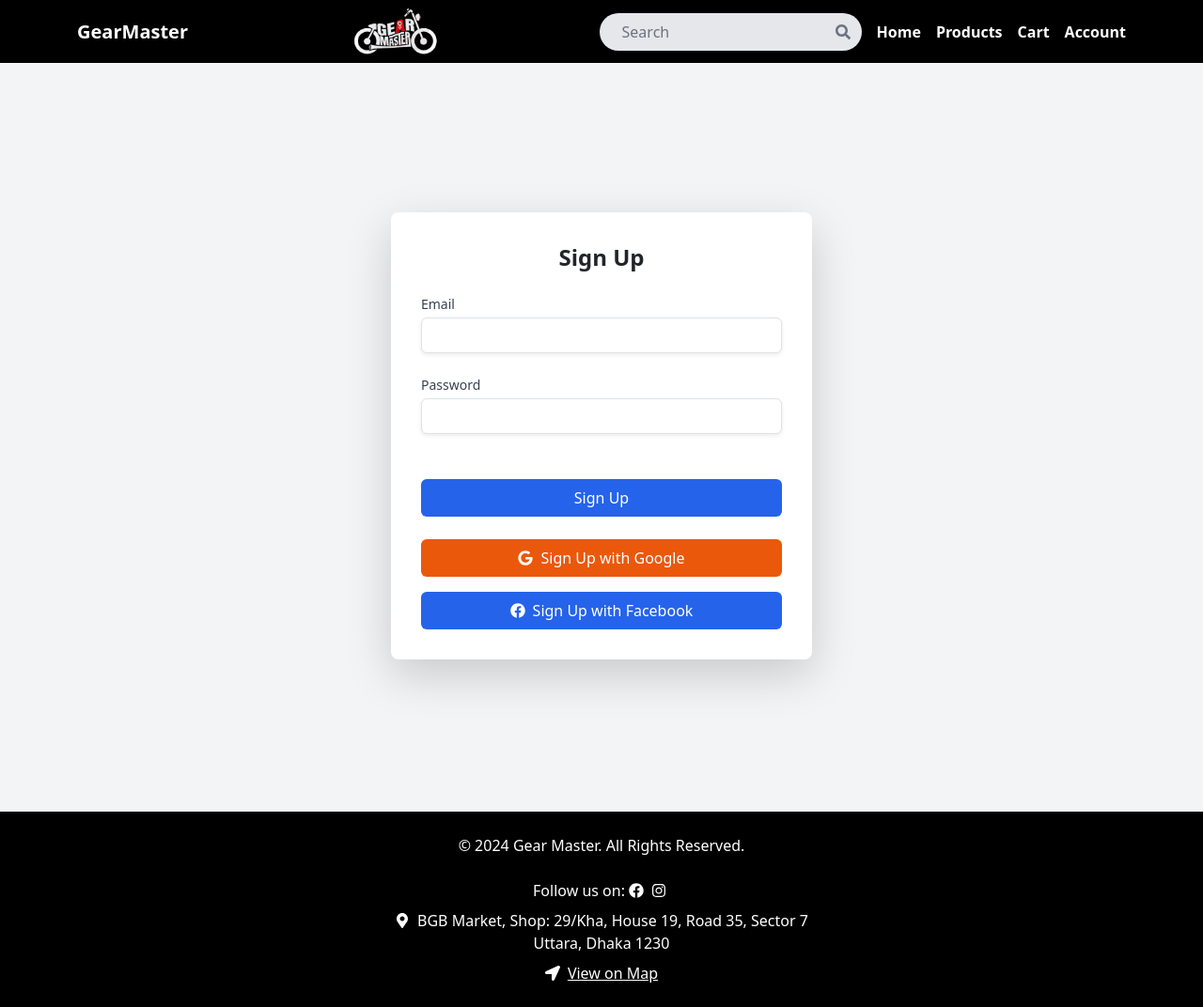
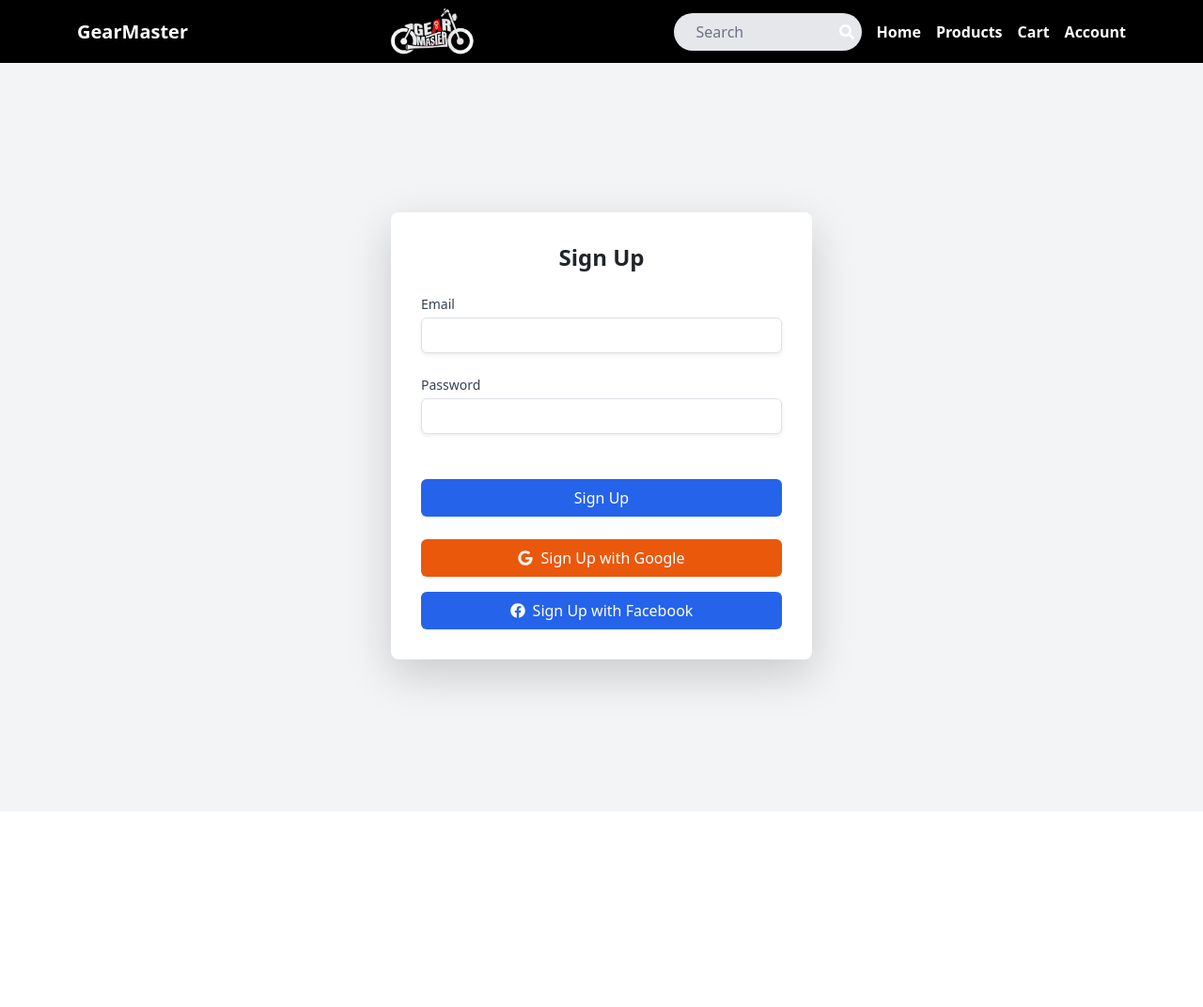
Before and after one commit to saajiidi/gm-store, a React (Create React App) app: page /signup in a window 1280 px wide. Shown: the whole page at 94% size. After the commit the page ends 864 px from the top, so only its background shows below. Built offline with nearby package versions, Linux system fonts and the light colour scheme.

Commit message:
nav bar update

```diff
--- a/package.json
+++ b/package.json
@@ -16,6 +16,7 @@
     "firebase": "^10.12.2",
     "react": "^18.3.1",
     "react-dom": "^18.3.1",
+    "react-fontawesome": "^1.7.1",
     "react-icons": "^5.2.1",
     "react-router-dom": "^6.23.1",
     "react-scripts": "5.0.1",
--- a/src/assets/css/Navbar.css
+++ b/src/assets/css/Navbar.css
@@ -25,3 +25,34 @@
     transform: translateY(0);
   }
 }
+/* Add this CSS file to create the animation for the Gear Master text */
+
+
+
+
+/* Styles for the search bar and button */
+.search-container {
+  display: flex;
+  align-items: center;
+  position: relative;
+}
+
+.search-input {
+  width: 200px;
+  padding-right: 2.5rem; /* Make space for the search icon */
+}
+
+.search-button {
+  background: none;
+  border: none;
+  cursor: pointer;
+  position: absolute;
+  right: 0.5rem;
+}
+
+.search-icon.inside {
+  position: absolute;
+  right: 0.5rem;
+}
+
+/* Additional styles for responsive design */
--- a/src/components/Layout/Footer.tsx
+++ b/src/components/Layout/Footer.tsx
@@ -1,64 +1,196 @@
-import React from "react";
-import {
-  FaFacebook,
-  FaInstagram,
-  FaMapMarkerAlt,
-  FaLocationArrow,
-} from "react-icons/fa";
+import React, { useState, useEffect } from "react";
+import { Link } from "react-router-dom";
+import { FaSearch } from "react-icons/fa";
+import logo from "../../assets/img/logo.png";
+import "../../assets/css/Navbar.css"; // Create and import this CSS file for animations
 
-const socialMediaLinks = [
-  {
-    name: "Facebook",
-    icon: <FaFacebook />,
-    url: "https://www.facebook.com/profile.php?id=61558077623189",
-  },
-  {
-    name: "Instagram",
-    icon: <FaInstagram />,
-    url: "https://www.instagram.com",
-  },
+const navItems = [
+  { name: "Home", path: "/" },
+  { name: "Products", path: "/products" },
+  { name: "Cart", path: "/cart" },
 ];
 
-const Footer: React.FC = () => {
+const accountItems = [
+  { name: "Login", path: "/login" },
+  { name: "Sign Up", path: "/signup" },
+];
+
+const Navbar: React.FC = () => {
+  const [isMobileMenuOpen, setIsMobileMenuOpen] = useState(false);
+  const [isDropdownOpen, setIsDropdownOpen] = useState(false);
+  const [isSearchOpen, setIsSearchOpen] = useState(false);
+  const [searchQuery, setSearchQuery] = useState("");
+
+  const toggleMobileMenu = () => {
+    setIsMobileMenuOpen(!isMobileMenuOpen);
+  };
+
+  const toggleDropdown = () => {
+    setIsDropdownOpen(!isDropdownOpen);
+  };
+
+  const closeMobileMenu = () => {
+    setIsMobileMenuOpen(false);
+  };
+
+  const handleAccountItemClick = () => {
+    setIsMobileMenuOpen(false);
+  };
+
+  const toggleSearch = () => {
+    setIsSearchOpen(!isSearchOpen);
+  };
+
+  const handleSearchChange = (e: React.ChangeEvent<HTMLInputElement>) => {
+    setSearchQuery(e.target.value);
+  };
+
   return (
-    <footer className="bg-black text-white text-center py-4 mt-auto">
-      <div className="container mx-auto px-4">
-        <p>&copy; 2024 Gear Master. All Rights Reserved.</p>
-        <div className="mt-4">
-          <div className="flex justify-center items-center space-x-4 mb-2">
-            <span>Follow us on:</span>
-            {socialMediaLinks.map((link, index) => (
-              <a
-                key={index}
-                className="text-white hover:text-gray-300 mx-1"
-                href={link.url}
-                target="_blank"
-                rel="noopener noreferrer"
+    <nav className="bg-black text-white p-2 fixed w-full z-10 top-0">
+      <div className="container mx-auto flex justify-between items-center">
+        <div className="text-xl font-bold flex items-center">
+          <Link
+            to="/"
+            className="text-white no-underline hover:no-underline flex"
+            onClick={closeMobileMenu}
+          >
+            {Array.from("Gear Master").map((letter, index) => (
+              <span key={index} className="gear-master-letter">
+                {letter}
+              </span>
+            ))}
+          </Link>
+        </div>
+
+        <div className="">
+          <img src={logo} alt="Gear Master Logo" width="150" height="150" />
+        </div>
+
+        <div className="hidden md:flex items-center space-x-4">
+          <div className="relative">
+            <div className={`search-container ${isSearchOpen ? "active" : ""}`}>
+              <input
+                type="text"
+                placeholder="Search"
+                value={searchQuery}
+                onChange={handleSearchChange}
+                className="search-input rounded-full px-4 py-2 bg-gray-200 text-black placeholder-gray-500"
+              />
+              <button
+                type="button"
+                onClick={toggleSearch}
+                className="search-button"
               >
-                {link.icon}
-              </a>
-            ))}
+                <FaSearch className="search-icon" />
+              </button>
+            </div>
           </div>
-          <div className="flex justify-center items-center space-x-2 mt-2">
-            <FaMapMarkerAlt />
-            <span>BGB Market, Shop: 29/Kha, House 19, Road 35, Sector 7</span>
-          </div>
-          <span>Uttara, Dhaka 1230</span>
-          <div className="flex justify-center items-center space-x-2 mt-2">
-            <a
-              className="text-white hover:text-gray-300 flex items-center space-x-2"
-              href="https://www.google.com/maps/place/23.87262756989467,90.40014224456021"
-              target="_blank"
-              rel="noopener noreferrer"
+
+          {navItems.map((item) => (
+            <Link
+              key={item.name}
+              to={item.path}
+              className="font-bold text-white hover:text-gray-300 no-underline"
+              onClick={closeMobileMenu}
             >
-              <FaLocationArrow />
-              <span>View on Map</span>
-            </a>
+              {item.name}
+            </Link>
+          ))}
+          <div className="relative">
+            <button
+              onClick={toggleDropdown}
+              className="font-bold text-white hover:text-gray-300"
+            >
+              Account
+            </button>
+            {isDropdownOpen && (
+              <div className="absolute right-0 mt-2 w-48 bg-black border border-gray-700 rounded-md shadow-lg z-20">
+                {accountItems.map((item) => (
+                  <Link
+                    key={item.name}
+                    to={item.path}
+                    className="block px-4 py-2 text-white hover:bg-gray-700 no-underline"
+                    onClick={() => {
+                      handleAccountItemClick();
+                      setIsDropdownOpen(false);
+                    }}
+                  >
+                    {item.name}
+                  </Link>
+                ))}
+              </div>
+            )}
           </div>
         </div>
+
+        <div className="md:hidden flex items-center">
+          {isSearchOpen ? (
+            <div className="relative flex-grow">
+              <input
+                type="text"
+                placeholder="Search"
+                value={searchQuery}
+                onChange={handleSearchChange}
+                className="search-input rounded-full px-4 py-2 bg-gray-200 text-black placeholder-gray-500 w-full"
+              />
+              <button
+                type="button"
+                onClick={toggleSearch}
+                className="search-button absolute top-1/2 right-3 transform -translate-y-1/2"
+              >
+                <FaSearch className="search-icon" />
+              </button>
+            </div>
+          ) : (
+            <>
+              <button onClick={toggleSearch} className="text-xl">
+                <FaSearch />
+              </button>
+              <button onClick={toggleMobileMenu} className="text-xl ml-4">
+                ☰
+              </button>
+            </>
+          )}
+        </div>
       </div>
-    </footer>
+      {isMobileMenuOpen && (
+        <div className="md:hidden bg-black text-white flex flex-col items-center space-y-2 mt-2">
+          {navItems.map((item) => (
+            <Link
+              key={item.name}
+              to={item.path}
+              className="font-bold text-white hover:text-gray-300 no-underline"
+              onClick={closeMobileMenu}
+            >
+              {item.name}
+            </Link>
+          ))}
+          <div className="font-bold text-white">
+            <button onClick={toggleDropdown} className="hover:text-gray-300">
+              Account
+            </button>
+            {isDropdownOpen && (
+              <div className="bg-black border border-gray-700 rounded-md shadow-lg mt-2 w-full">
+                {accountItems.map((item) => (
+                  <Link
+                    key={item.name}
+                    to={item.path}
+                    className="block px-4 py-2 text-white hover:bg-gray-700 no-underline"
+                    onClick={() => {
+                      handleAccountItemClick();
+                      setIsDropdownOpen(false);
+                    }}
+                  >
+                    {item.name}
+                  </Link>
+                ))}
+              </div>
+            )}
+          </div>
+        </div>
+      )}
+    </nav>
   );
 };
 
-export default Footer;
+export default Navbar;
--- a/src/components/Layout/Navbar.tsx
+++ b/src/components/Layout/Navbar.tsx
@@ -115,21 +115,27 @@ const Navbar: React.FC = () => {
         </div>
 
         <div className="md:hidden flex items-center">
-          <button onClick={toggleSearch} className="text-xl">
-            <FaSearch />
+          <button
+            type="button"
+            onClick={toggleSearch}
+            className={`search-button ${isSearchOpen ? "active" : ""}`}
+          >
+            <FaSearch className="search-icon" />
           </button>
+
           {isSearchOpen && (
-            <div className="relative ml-2">
+            <div className="relative ml-2 flex-1">
               <input
                 type="text"
                 placeholder="Search"
                 value={searchQuery}
                 onChange={handleSearchChange}
-                className="rounded-full px-4 py-2 bg-gray-200 text-black placeholder-gray-500"
+                className="expanded-search-input rounded-full px-4 py-2 bg-gray-200 text-black placeholder-gray-500"
               />
               <FaSearch className="absolute top-1/2 right-3 transform -translate-y-1/2 text-gray-500" />
             </div>
           )}
+
           <button onClick={toggleMobileMenu} className="text-xl ml-4">
             ☰
           </button>
```
Also changed, not shown: 2 other files (tests, documents, lock files or other folders).
